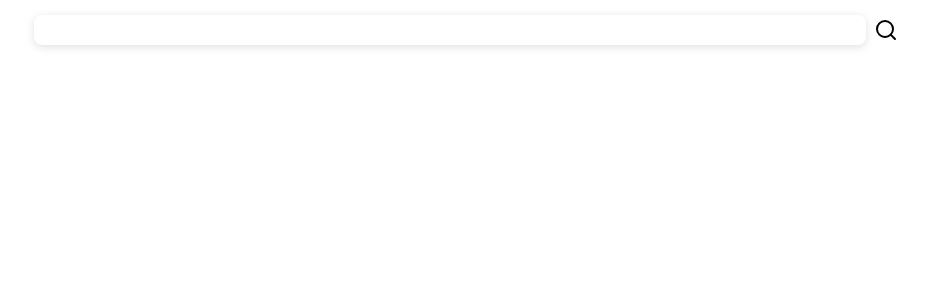
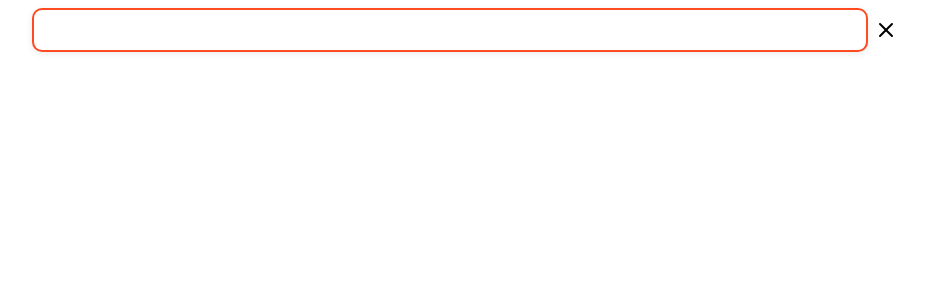
Before and after one commit to LackFos/KomikOI, a Next.js app: page / in a window 1280 px wide. Both pictures are taken after a click on the icon 1060 px from the left and 30 px from the top of the page. Shown: the top 300 px of the page, without its empty margins (174-1101 px from the left). Built offline with nearby package versions, Linux system fonts and the light colour scheme.

Commit message:
SearchPage : 1. Tambahkan Animasi Saat search ditekan 2. menambahkan icon close 3. penyesuaian width pada device 900px

```diff
--- a/components/Icons.js
+++ b/components/Icons.js
@@ -94,6 +94,33 @@ export function Search({
   );
 }
 
+export function Close({
+  width = 24,
+  height = width,
+  onClick = () => {},
+  viewBox = "0 0 24 24",
+  classTambahan,
+}) {
+  return (
+    <svg
+      className={classTambahan}
+      xmlns="http://www.w3.org/2000/svg"
+      width={width}
+      height={height}
+      viewBox={viewBox}
+      fill="none"
+      stroke="currentColor"
+      strokeWidth="2"
+      strokeLinecap="round"
+      strokeLinejoin="round"
+      onClick={onClick}
+    >
+      <line x1="18" y1="6" x2="6" y2="18"></line>
+      <line x1="6" y1="6" x2="18" y2="18"></line>
+    </svg>
+  );
+}
+
 export function Logo({
   height = width,
   width = 24,
--- a/components/NavAtas.js
+++ b/components/NavAtas.js
@@ -1,13 +1,15 @@
 import { useRef } from "react";
 import Link from "next/link";
 import { Logo } from "../components/Icons";
-import { Search } from "../components/Icons";
+import { Search, Close } from "../components/Icons";
 import styles from "./styles/NavAtas.module.css";
 
 export default function NavAtas() {
   const popupSearchRef = useRef();
+  const inputSearchRef = useRef();
   function handleClick() {
     popupSearchRef.current.classList.toggle("aktif");
+    inputSearchRef.current.focus();
   }
 
   return (
@@ -22,14 +24,14 @@ export default function NavAtas() {
         </div>
         <div className={styles.search}>
           <Search onClick={handleClick} />
-          <PopupSearch refer={popupSearchRef} />
+          <PopupSearch refer={popupSearchRef} referInput={inputSearchRef} />
         </div>
       </div>
     </div>
   );
 }
 
-function PopupSearch({ refer }) {
+function PopupSearch({ refer, referInput }) {
   function handleClick() {
     refer.current.classList.toggle("aktif");
   }
@@ -37,8 +39,14 @@ function PopupSearch({ refer }) {
   return (
     <div className={styles.popupSearch} ref={refer}>
       <form action="/search" className={styles.searchForm}>
-        <input type="text" name="judul" className={styles.searchInput} />{" "}
-        <Search classTambahan={styles.searchIcon} onClick={handleClick} />
+        <input
+          ref={referInput}
+          type="text"
+          name="judul"
+          className={styles.searchInput}
+          autoComplete="off"
+        />
+        <Close classTambahan={styles.searchIcon} onClick={handleClick} />
       </form>
     </div>
   );
--- a/components/styles/NavAtas.module.css
+++ b/components/styles/NavAtas.module.css
@@ -3,7 +3,6 @@
 
 .inner {
   position: relative;
-
   display: flex;
   max-width: 900px;
   padding: 0px 18px;
@@ -25,7 +24,8 @@
 }
 
 .popupSearch {
-  display: none;
+  opacity: 0;
+  pointer-events: none;
   background: white;
   position: fixed;
   width: 100%;
@@ -34,10 +34,14 @@
   padding: 0px 18px;
   left: 0;
   top: 0;
+  transform: translateX(90%);
+  transition: 0.15s ease-out;
 }
 
 .popupSearch:global(.aktif) {
-  display: block;
+  opacity: 1;
+  pointer-events: inherit;
+  transform: translateX(0px);
 }
 
 .searchForm {
@@ -49,7 +53,7 @@
 }
 .searchInput {
   border: none;
-  height: 30px;
+  height: 40px;
   width: calc(100% - 32px);
   padding-left: 8px;
   border-radius: 8px;
```
